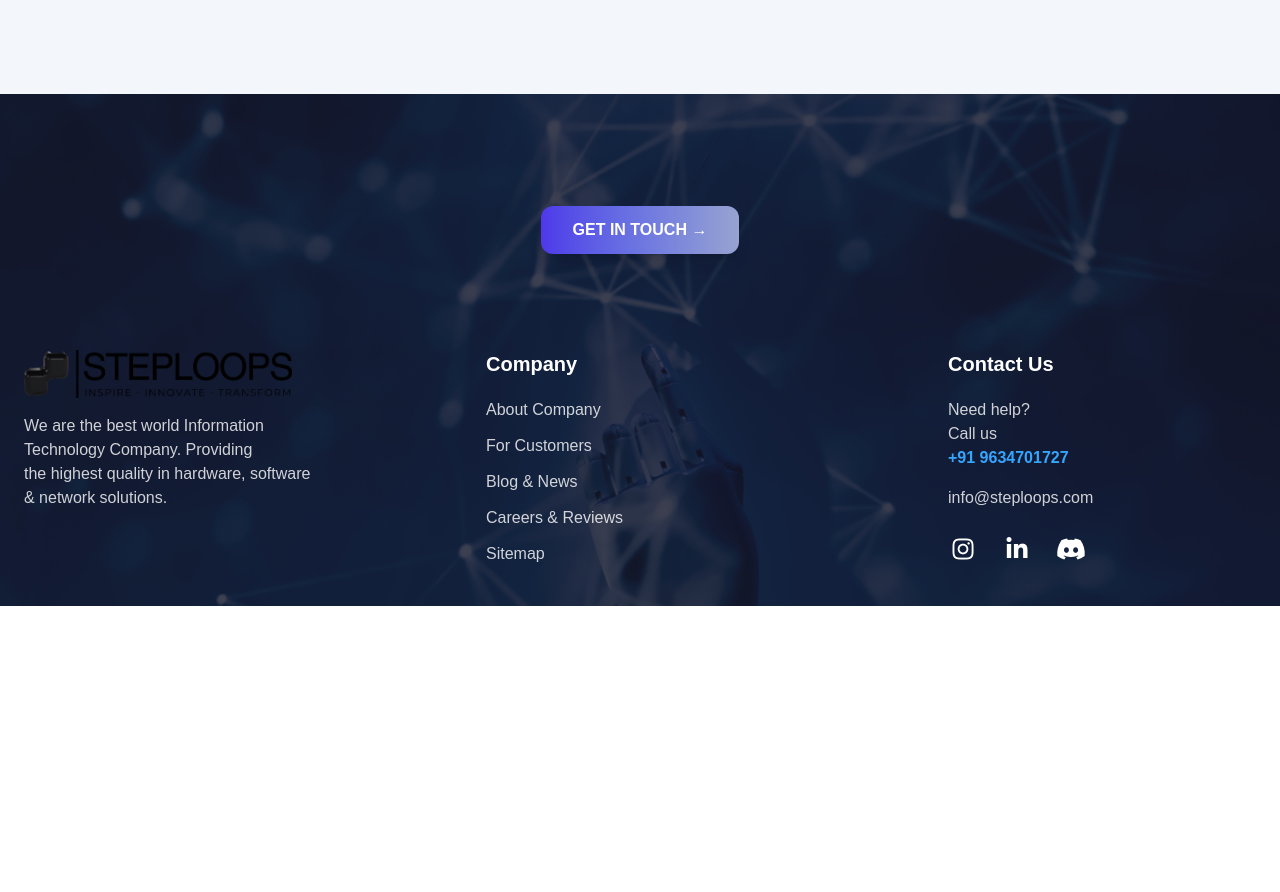
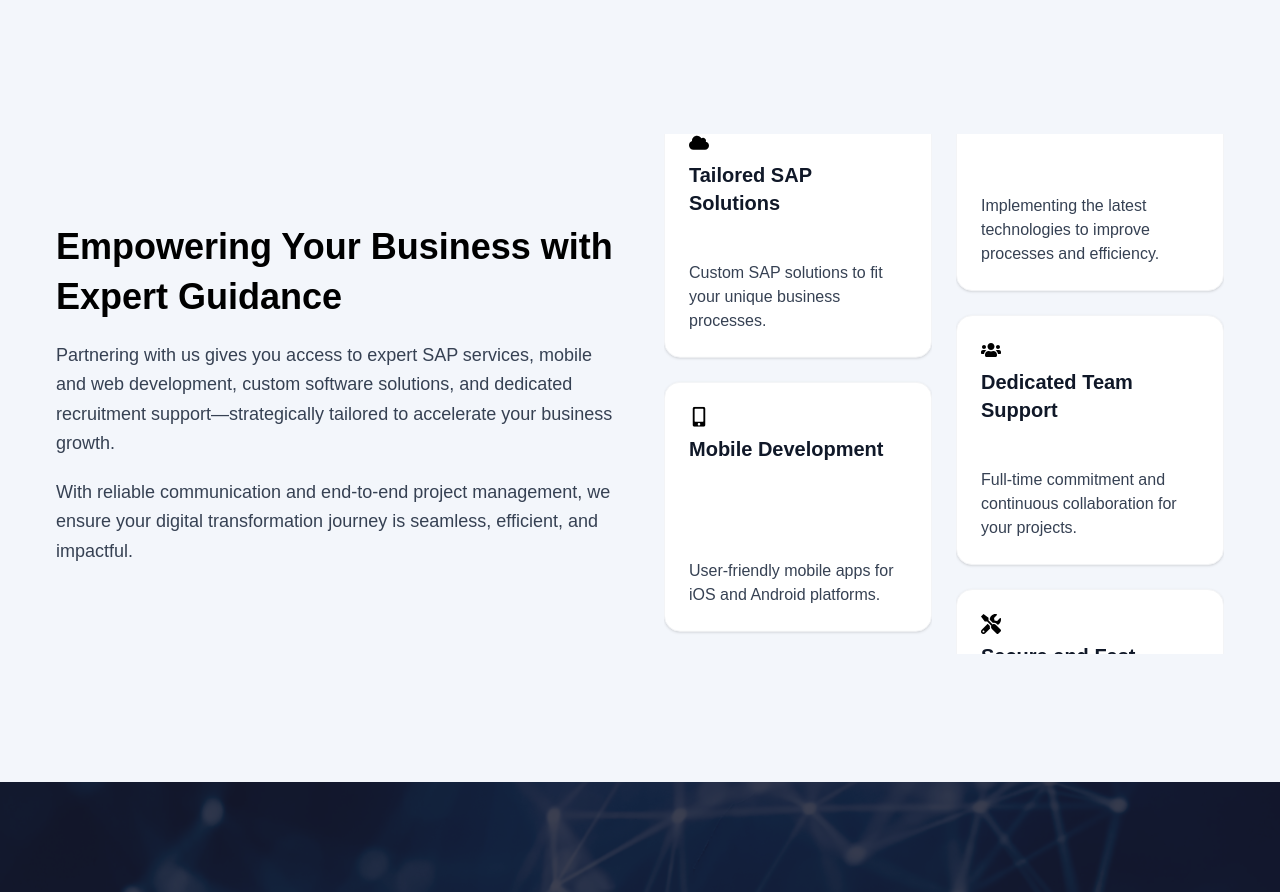
Before and after one commit to DivNai/stplnext, a Next.js app: page /Aboutus/about in a window 1280 px wide. Shown: the part 1912-2804 px from the top of the page. Before the commit the page ends 2518 px from the top, so only its background shows below. Built offline with nearby package versions, Linux system fonts and the light colour scheme.

Commit message:
updated the marcaque to the who we are section

```diff
--- /dev/null
+++ b/Animation/motion tags/MotionDiv.jsx
@@ -0,0 +1,19 @@
+"use client";
+import { motion } from "framer-motion";
+import React from "react";
+
+const MotionDiv = ({ children, variants, className, viewport }) => {
+  return (
+    <motion.div
+      variants={variants}
+      initial="initial"
+      whileInView="whileInView"
+      viewport={viewport}
+      className={className}
+    >
+      {children}
+    </motion.div>
+  );
+};
+
+export default MotionDiv;
--- /dev/null
+++ b/Animation/motion tags/MotionH1.jsx
@@ -0,0 +1,19 @@
+"use client";
+import { motion } from "framer-motion";
+import React from "react";
+
+const MotionH1 = ({ children, variants, className, viewport }) => {
+  return (
+    <motion.h1
+      variants={variants}
+      initial="initial"
+      whileInView="whileInView"
+      viewport={viewport}
+      className={className}
+    >
+      {children}
+    </motion.h1>
+  );
+};
+
+export default MotionH1;
--- /dev/null
+++ b/Animation/motion tags/MotionH2.jsx
@@ -0,0 +1,19 @@
+"use client";
+import { motion } from "framer-motion";
+import React from "react";
+
+const MotionH2 = ({ children, variants, className, viewport }) => {
+  return (
+    <motion.h2
+      variants={variants}
+      initial="initial"
+      whileInView="whileInView"
+      viewport={viewport}
+      className={className}
+    >
+      {children}
+    </motion.h2>
+  );
+};
+
+export default MotionH2;
--- /dev/null
+++ b/Animation/motion tags/MotionP.jsx
@@ -0,0 +1,19 @@
+"use client";
+
+import { motion } from "framer-motion";
+import React from "react";
+const MotionP = ({ children, variants, className, viewport }) => {
+  return (
+    <motion.p
+      variants={variants}
+      initial="initial"
+      whileInView="whileInView"
+      viewport={viewport}
+      className={className}
+    >
+      {children}
+    </motion.p>
+  );
+};
+
+export default MotionP;
--- /dev/null
+++ b/components/OurBenefits.jsx
@@ -0,0 +1,109 @@
+import Marquee from "../utils/Marquee";
+import React from "react";
+import {
+  FaMobileAlt,
+  FaCode,
+  FaBook,
+  FaUsers,
+  FaTools,
+  FaCloud,
+} from "react-icons/fa";
+import MotionH1 from "../Animation/motion tags/MotionH1";
+import MotionP from "../Animation/motion tags/MotionP";
+
+const OurBenefits = () => {
+  const marqueeRow1 = [
+    { id: 1, icon: <FaTools />, heading: "Expert SAP Services", content: "Optimize your SAP systems with our certified consultants." },
+    { id: 2, icon: <FaCloud />, heading: "Tailored SAP Solutions", content: "Custom SAP solutions to fit your unique business processes." },
+    { id: 3, icon: <FaMobileAlt />, heading: "Mobile Development", content: "User-friendly mobile apps for iOS and Android platforms." },
+    { id: 4, icon: <FaCode />, heading: "Comprehensive Web Development", content: "Robust and responsive websites tailored to your business goals." },
+    { id: 5, icon: <FaBook />, heading: "Training and Recruitment", content: "Professional IT training and recruitment services to build a skilled workforce." },
+  ];
+
+  const marqueeRow2 = [
+    { id: 6, icon: <FaUsers />, heading: "Custom Software Development", content: "Software solutions built from scratch to meet your specific requirements." },
+    { id: 7, icon: <FaCloud />, heading: "Digital Transformation", content: "Implementing the latest technologies to improve processes and efficiency." },
+    { id: 8, icon: <FaUsers />, heading: "Dedicated Team Support", content: "Full-time commitment and continuous collaboration for your projects." },
+    { id: 9, icon: <FaTools />, heading: "Secure and Fast Communication", content: "Real-time, secure communication to keep you updated on progress." },
+    { id: 10, icon: <FaCode />, heading: "End-to-End Project Management", content: "From consultation to delivery, ongoing support for success." },
+  ];
+
+  const textAnimation = {
+    initial: { opacity: 0, y: 30 },
+    whileInView: {
+      opacity: 1,
+      y: 0,
+      transition: { duration: 0.7 },
+    },
+    viewport: { once: true, amount: "all" },
+  };
+
+  return (
+    <div className="w-full flex flex-col-reverse md:flex-row gap-12 justify-center mt-10 mb-32 items-center px-4 md:px-14">
+
+      {/* LEFT (Desktop) / TOP (Mobile) — TEXT */}
+      <div className="w-full md:w-1/2 text-black space-y-5 order-2 md:order-1">
+
+        <MotionH1
+          variants={textAnimation}
+          viewport={{ once: true }}
+          className="text-2xl md:text-4xl font-semibold leading-snug"
+        >
+          Empowering Your Business with Expert Guidance
+        </MotionH1>
+
+        <MotionP
+          variants={textAnimation}
+          viewport={{ once: true }}
+          className="text-sm md:text-lg text-gray-700 leading-relaxed"
+        >
+          Partnering with us gives you access to expert SAP services, mobile
+          and web development, custom software solutions, and dedicated
+          recruitment support—strategically tailored to accelerate your
+          business growth.
+        </MotionP>
+
+        <MotionP
+          variants={textAnimation}
+          viewport={{ once: true }}
+          className="text-sm md:text-lg text-gray-700 leading-relaxed"
+        >
+          With reliable communication and end-to-end project management, we
+          ensure your digital transformation journey is seamless, efficient,
+          and impactful.
+        </MotionP>
+
+      </div>
+
+      {/* RIGHT (Desktop) / BOTTOM (Mobile) — MARQUEE */}
+      <div
+        className="
+          w-full md:w-1/2
+          flex flex-col lg:flex-row
+          gap-6
+          md:h-[520px]
+          h-[380px]
+          overflow-hidden
+          order-1 md:order-2
+        "
+      >
+        <Marquee
+          benefits={marqueeRow1}
+          mul="-1"
+          duration="55"
+          className="text-xs md:text-sm"
+        />
+
+        <Marquee
+          benefits={marqueeRow2}
+          mul="-1"
+          duration="45"
+          className="text-xs md:text-sm"
+        />
+      </div>
+
+    </div>
+  );
+};
+
+export default OurBenefits;
--- a/pages/Aboutus/about.js
+++ b/pages/Aboutus/about.js
@@ -3,6 +3,7 @@
 import { motion } from "framer-motion";
 import Image from "next/image";
 import { ChevronRight } from "lucide-react";
+import OurBenefits from "../../components/OurBenefits";
 import Navbar from "../../components/Navbar";
 import Footer from "../../components/Footer";
 
@@ -31,7 +32,6 @@ const ImageContainer = () => (
     animate={{ opacity: 1, scale: 1 }}
     transition={{ duration: 0.8, ease: "easeOut" }}
   >
-    {/* Background Map Dots */}
     <div
       className="absolute inset-0 bg-center bg-no-repeat opacity-30"
       style={{
@@ -40,7 +40,6 @@ const ImageContainer = () => (
       }}
     />
 
-    {/* Top Right Image */}
     <div className="absolute top-0 right-0 w-[80%] h-[55%] rounded-2xl overflow-hidden shadow-xl">
       <Image
         src="/assets/navbar3.jpg"
@@ -52,7 +51,6 @@ const ImageContainer = () => (
       />
     </div>
 
-    {/* Bottom Left Image */}
     <div className="absolute bottom-0 left-0 w-[80%] h-[55%] rounded-2xl overflow-hidden shadow-2xl">
       <Image
         src="/assets/navbar4.jpg"
@@ -86,7 +84,6 @@ const ContentContainer = () => (
       </p>
     </motion.div>
 
-    {/* Services List */}
     <div className="grid grid-cols-1 sm:grid-cols-2 gap-y-4 gap-x-8 text-gray-700">
       {[
         "IT Professional Services",
@@ -105,7 +102,6 @@ const ContentContainer = () => (
       automation to achieve your business goals efficiently.
     </motion.p>
 
-    {/* CTA Button */}
     <motion.button
       variants={itemVariants}
       className="flex items-center justify-center px-8 py-3 text-white font-medium rounded-lg
@@ -140,7 +136,6 @@ export default function About() {
       <main className="flex flex-col flex-grow items-center">
         {/* ===== BANNER SECTION ===== */}
         <section className="relative w-full h-[350px] md:h-[450px] flex flex-col justify-center items-center text-center overflow-hidden">
-          {/* Background image */}
           <div className="absolute inset-0">
             <Image
               src="/assets/building2.jpg"
@@ -150,13 +145,10 @@ export default function About() {
               priority
               unoptimized
             />
-            {/* Overlay for text readability */}
             <div className="absolute inset-0 bg-gradient-to-b from-black/60 via-black/40 to-black/60"></div>
           </div>
 
-          {/* Banner Text */}
           <div className="relative z-10 text-white px-4">
-
             <motion.h1
               initial={{ opacity: 0, y: 20 }}
               animate={{ opacity: 1, y: 0 }}
@@ -234,8 +226,12 @@ export default function About() {
 
         {/* ===== HERO SECTION ===== */}
         <HeroComponent />
+
+        {/* ===== OUR BENEFITS SECTION (ADDED) ===== */}
+        <OurBenefits />
       </main>
 
+      {/* FOOTER */}
       <Footer />
     </div>
   );
--- a/utils/Marquee.jsx
+++ b/utils/Marquee.jsx
@@ -3,65 +3,73 @@
 import { motion } from "framer-motion";
 import React, { useEffect, useState } from "react";
 
-const Marquee = ({ benefits, mul = 1, duration = 10 }) => {
+const Marquee = ({ benefits, mul = 1, duration = 10, className = "" }) => {
   const [isMobile, setIsMobile] = useState(false);
 
   const handleResize = () => {
-    if (window.innerWidth <= 1000) {
-      setIsMobile(true);
-    } else {
-      setIsMobile(false);
-    }
+    setIsMobile(window.innerWidth <= 1024); // Mobile & tablet responsiveness
   };
-  console.log(isMobile);
+
   useEffect(() => {
-    // Call handleResize once on mount to set the initial state
-    handleResize();
-
+    handleResize(); // Set initial
     window.addEventListener("resize", handleResize);
-
-    // Clean up the event listener on unmount
-    return () => {
-      window.removeEventListener("resize", handleResize);
-    };
-  }, []); // Empty dependency array to run effect only on mount/unmount
+    return () => window.removeEventListener("resize", handleResize);
+  }, []);
 
   return (
-    <div className="overflow-hidden w-full">
+    <div className={`overflow-hidden w-full ${className}`}>
       <motion.div
-        className={`flex gap-6 ${
-          isMobile ? "flex-row gap-3 " : "flex-col"
+        className={`flex ${
+          isMobile ? "flex-row gap-4" : "flex-col gap-6"
         } w-full`}
         animate={
           isMobile
-            ? { x: ["0%", "-400%"] } // Animate horizontally for mobile
-            : { y: ["0%", "-100%"] } // Animate vertically for desktop
+            ? { x: ["0%", "-200%"] } // Horizontal scroll for mobile/tablet
+            : { y: ["0%", "-100%"] } // Vertical scroll for desktop
         }
         transition={{
           duration: duration,
+          repeat: Infinity,
           ease: "linear",
-          repeat: Infinity, // Infinite loop
         }}
-        style={{ display: "flex" }}
       >
-        {/* Duplicate the content for smooth looping */}
+        {/* Smooth infinite loop duplication */}
         {[...benefits, ...benefits].map((card, index) => (
           <div
-            key={`${card.id}-${index}`} // Unique key for each item
-            className="flex flex-col md:gap-4 items-center justify-center bg-white rounded-3xl"
+            key={`${card.id}-${index}`}
+            className="
+              bg-white shadow-sm rounded-2xl
+              flex flex-col justify-between
+              border border-gray-100
+              transition-all
+            "
             style={{
-              minWidth:  "250px", // Small width for mobile, larger for desktop
-              minHeight: isMobile ? "150px" : "280px", // Small height for mobile, larger for desktop
-              padding: isMobile ? "0.5rem" : "2rem", // Smaller padding on mobile
+              minWidth: isMobile ? "210px" : "100%",
+              minHeight: isMobile ? "150px" : "250px",
+              padding: isMobile ? "0.75rem" : "1.5rem",
             }}
           >
-            <div className="flex flex-col gap-2 items-start justify-start">
-              <span className="text-xl">{card.icon}</span>
-              <h2 className="md:font-bold text-xl md:text-3xl  md:tracking-wide text-black">
+            {/* Icon + Heading */}
+            <div className="flex flex-col gap-2">
+              <span className="text-lg md:text-xl">{card.icon}</span>
+
+              <h2 className="
+                text-sm md:text-lg lg:text-xl
+                font-semibold text-gray-900
+              ">
                 {card.heading}
               </h2>
             </div>
-            <p className="text-gray-700 text-[.8rem] md:text-base lg:text-lg">
+
+            {/* Content */}
+            <p
+              className="
+                text-[0.7rem]
+                md:text-sm
+                lg:text-base
+                text-gray-700 mt-2
+              "
+            >
               {card.content}
             </p>
           </div>
```
Also changed, not shown: Animation/anim.js (added, +70 -0 lines).
